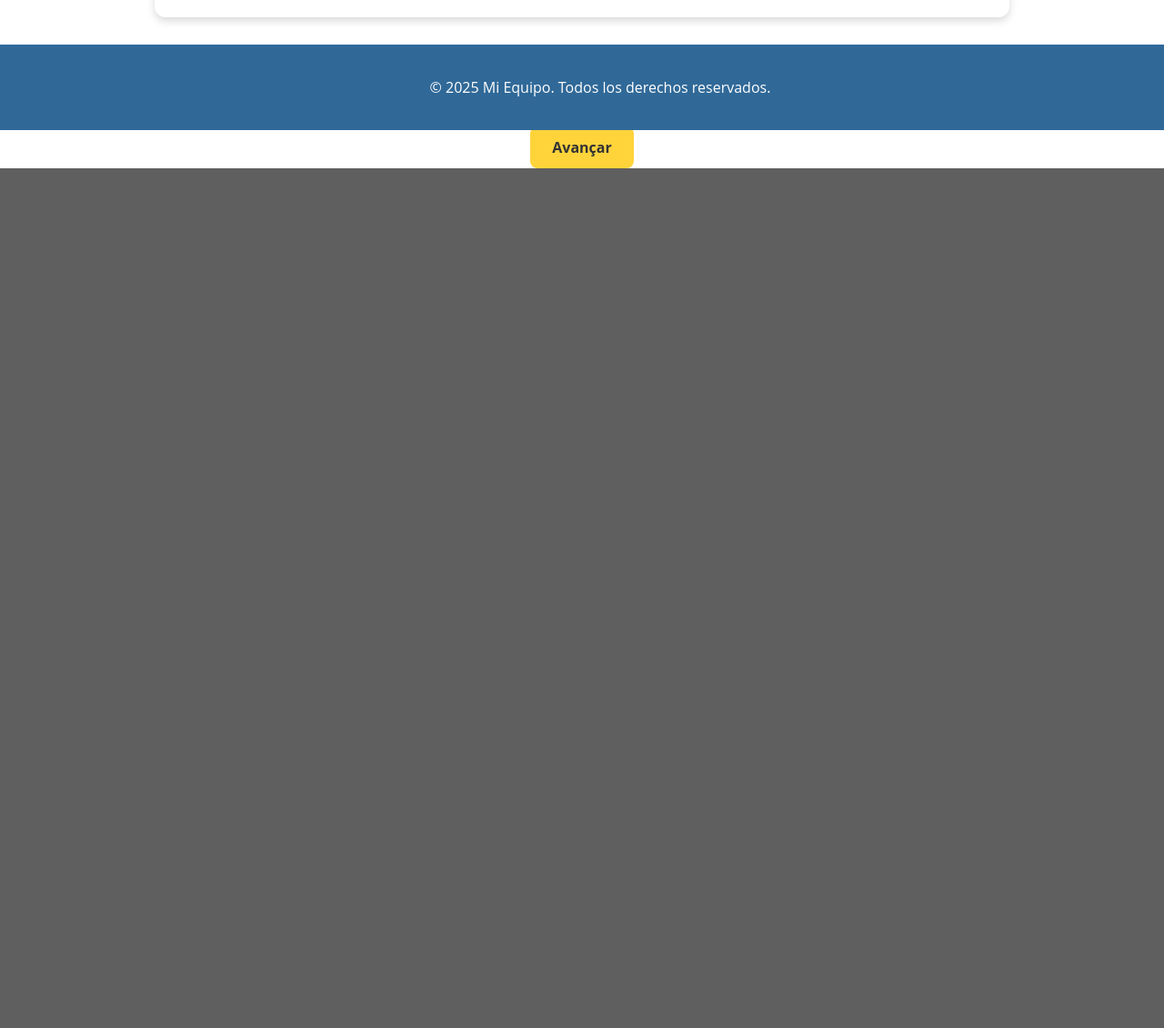
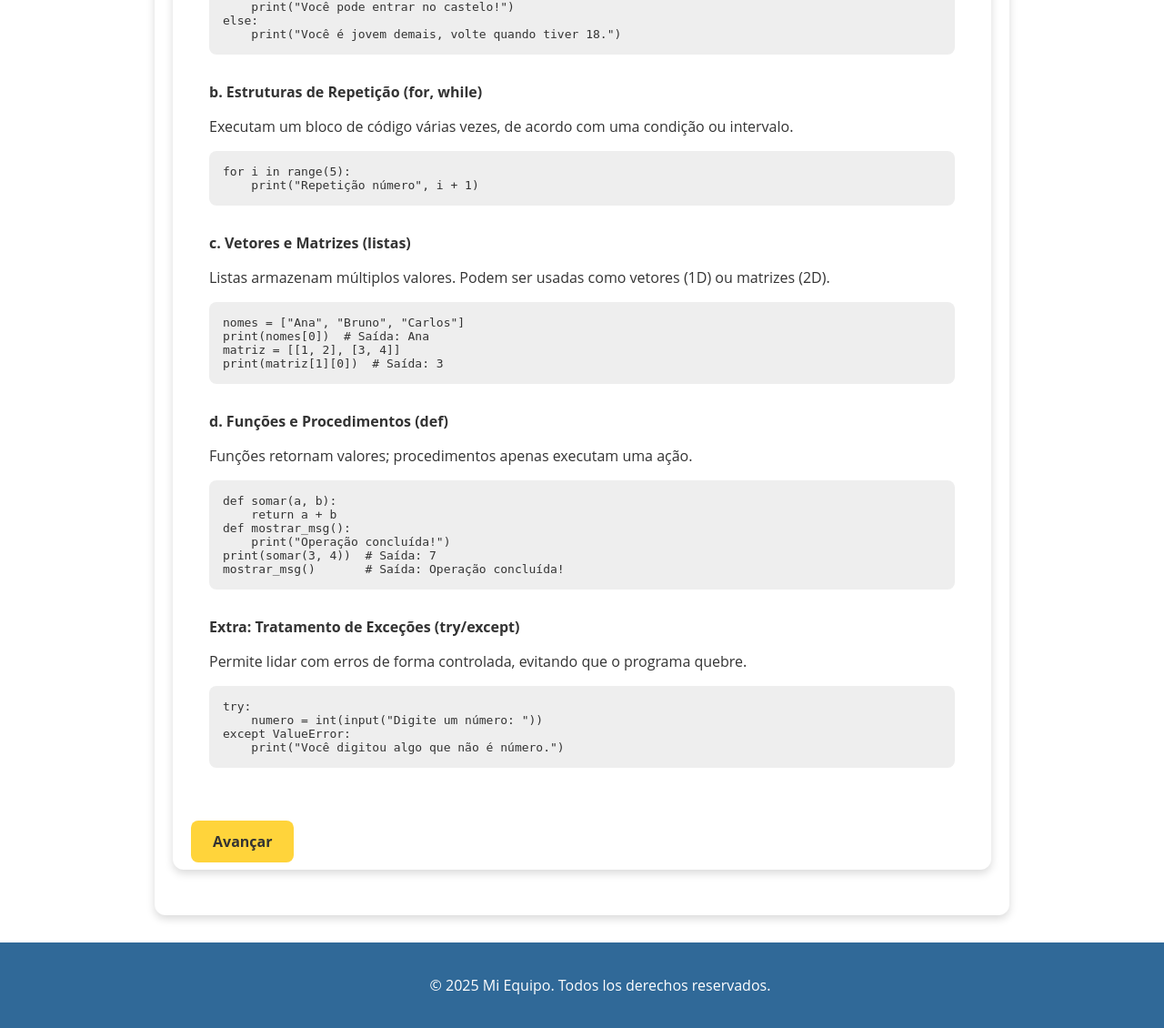
Before and after one commit to thiagoapa/projeto_intro_prog, a Flask app: page /educational in a window 1280 px wide. Shown: the part 873-2003 px from the top of the page at 91% size. Before the commit the page ends 1058 px from the top, so only its background shows below. Run offline with Flask 3, Linux system fonts and the light colour scheme.

Commit message:
proyeto pronto, falta só melhorar o css

```diff
--- a/static/css/style.css
+++ b/static/css/style.css
@@ -114,7 +114,7 @@ form input[type="submit"]:hover, form button:hover {
     background-image: url('../img/educacional.jpg'); /* ajuste se estiver em outra pasta */
     background-size: cover;
     background-position: center;
-    height: 80vh;
+    height: 40vh;
     display: flex;
     flex-direction: column;
     align-items: center;
@@ -190,3 +190,26 @@ form input[type="submit"]:hover, form button:hover {
     font-size: 2.5em;
     margin-bottom: 15px;
 }
+
+.topic-section {
+    padding: 40px 20px;
+    background-color: #ffffff;
+}
+
+.topic-item {
+    margin-bottom: 30px;
+}
+
+.code-block {
+    background-color: #eee;
+    padding: 15px;
+    border-radius: 8px;
+    font-family: 'Courier New', monospace;
+    overflow-x: auto;
+    margin-top: 10px;
+}
+
+.code-block code {
+    display: block;
+    white-space: pre;
+}
--- a/templates/educational.html
+++ b/templates/educational.html
@@ -5,19 +5,24 @@
 {% block page_title %}Fundamentos da Programação em Python{% endblock %}
 
 {% block content %}
+
+<!-- Seção de destaque -->
 <section class="hero">
     <p>Python é uma linguagem de programação moderna, muito usada na tecnologia atual. Aprender Python é como aprender a falar com computadores — algo essencial no mundo cada vez mais digital.</p>
+    <a href="#conteudo" class="cta-button">Explorar Conteúdo</a>
+</section>
 
-    <div class="hero-content">
+<!-- Seção de conteúdo com fundo branco -->
+<main id="conteudo">
     <div class="topic-section">
-            <h2 class="topic-title">Estrutura de programação em Python</h2>
+        <h2 class="section-title">Estrutura de programação em Python</h2>
 
         <div class="topic-item">
             <strong>a. Estruturas de Seleção (if, elif, else)</strong>
             <p>Permitem que o programa tome decisões com base em condições.</p>
             <div class="code-block">
                 <code>idade = 18</code>
-                    <code>if idade >= 18:</code>
+                <code>if idade &gt;= 18:</code>
                 <code>    print("Você pode entrar no castelo!")</code>
                 <code>else:</code>
                 <code>    print("Você é jovem demais, volte quando tiver 18.")</code>
@@ -72,6 +77,6 @@
     </div>
 
     <a href="{{ url_for('qa') }}" class="cta-button">Avançar</a>
-    </div>
-</section>
+</main>
+
 {% endblock %}
```
Lines whose indentation alone changed are shown as unchanged.
